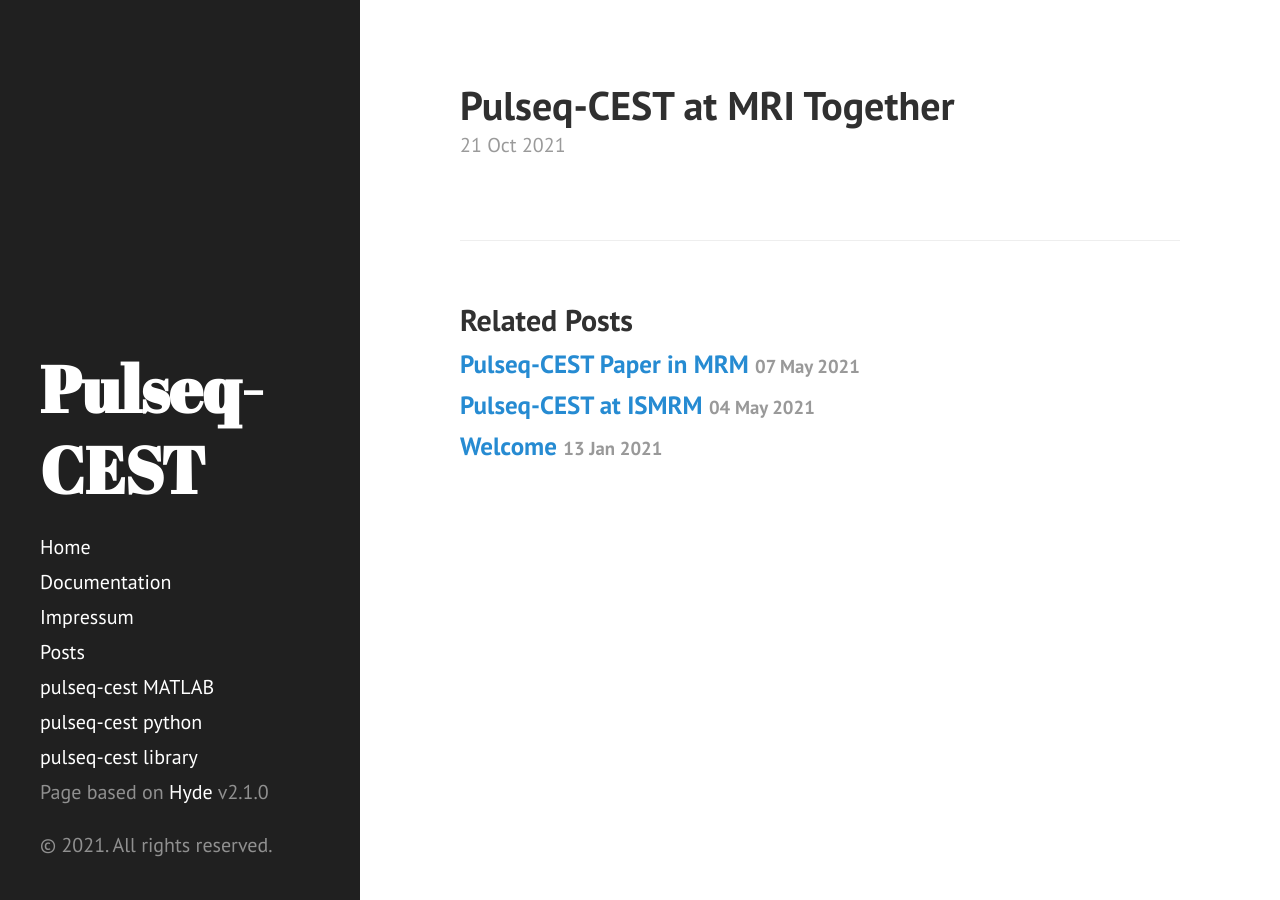
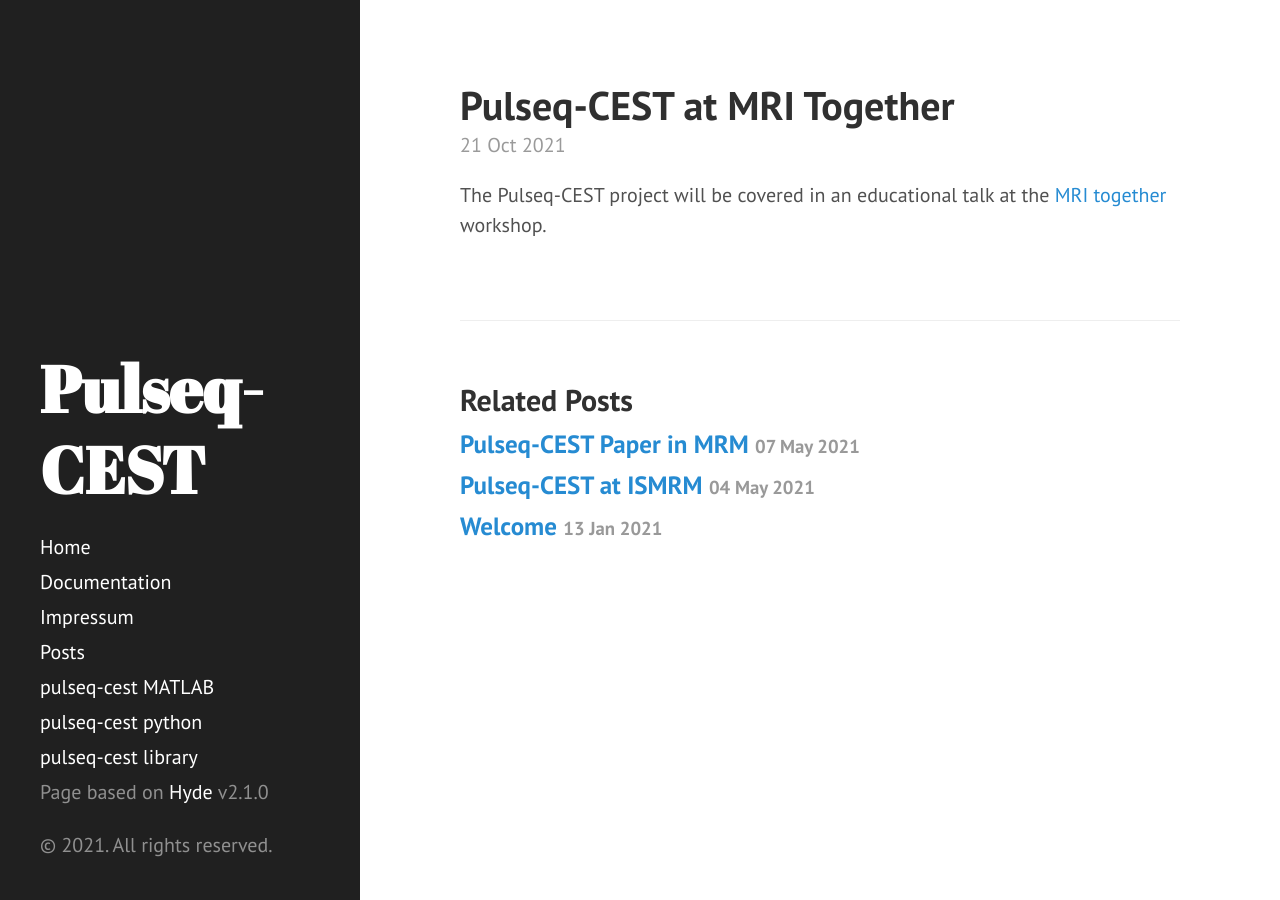
Before and after one commit to pulseq-cest/pulseq-cest.github.io, a Jekyll site: the page built from _posts/2021-10-21-mritogether.md, in a window 1280 px wide. Built offline with Jekyll 4.4.1, drawn with Linux system fonts in a browser that asks for light colours.

Commit message:
text for post

```diff
--- a/_posts/2021-10-21-mritogether.md
+++ b/_posts/2021-10-21-mritogether.md
@@ -2,3 +2,5 @@
 layout: post
 title: Pulseq-CEST at MRI Together
 ---
+
+The Pulseq-CEST project will be covered in an educational talk at the [MRI together](https://mritogether.github.io/timetable#parallel-sessions-c-acquisition-and-reconstruction) workshop.
```
